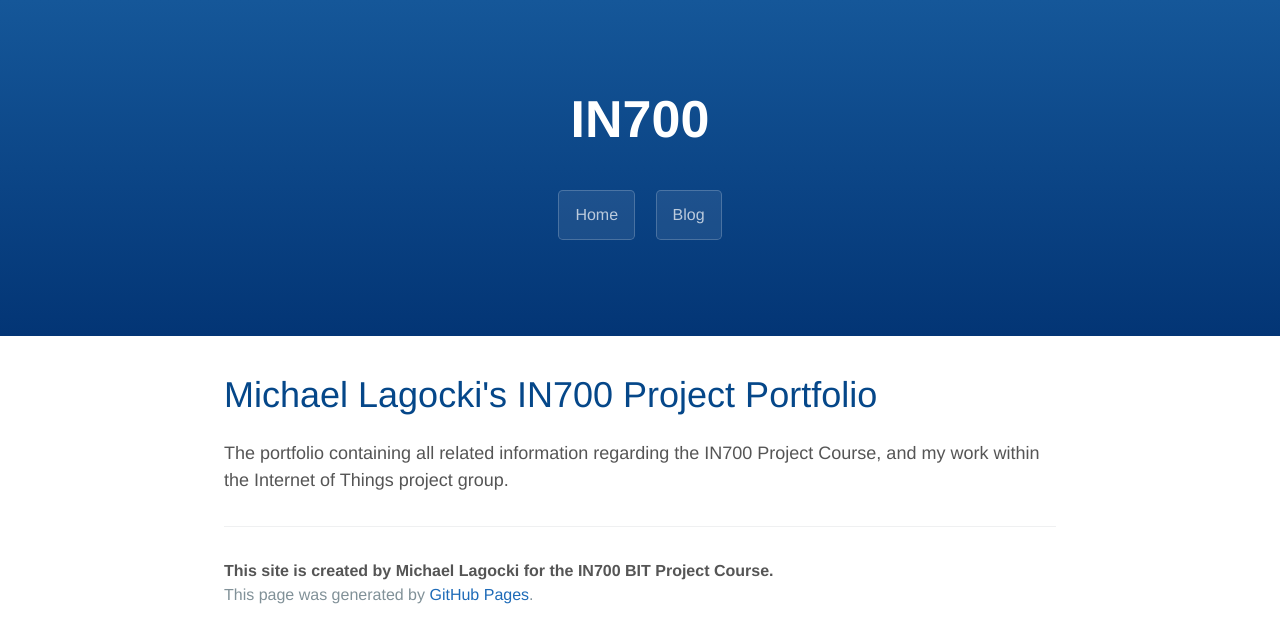
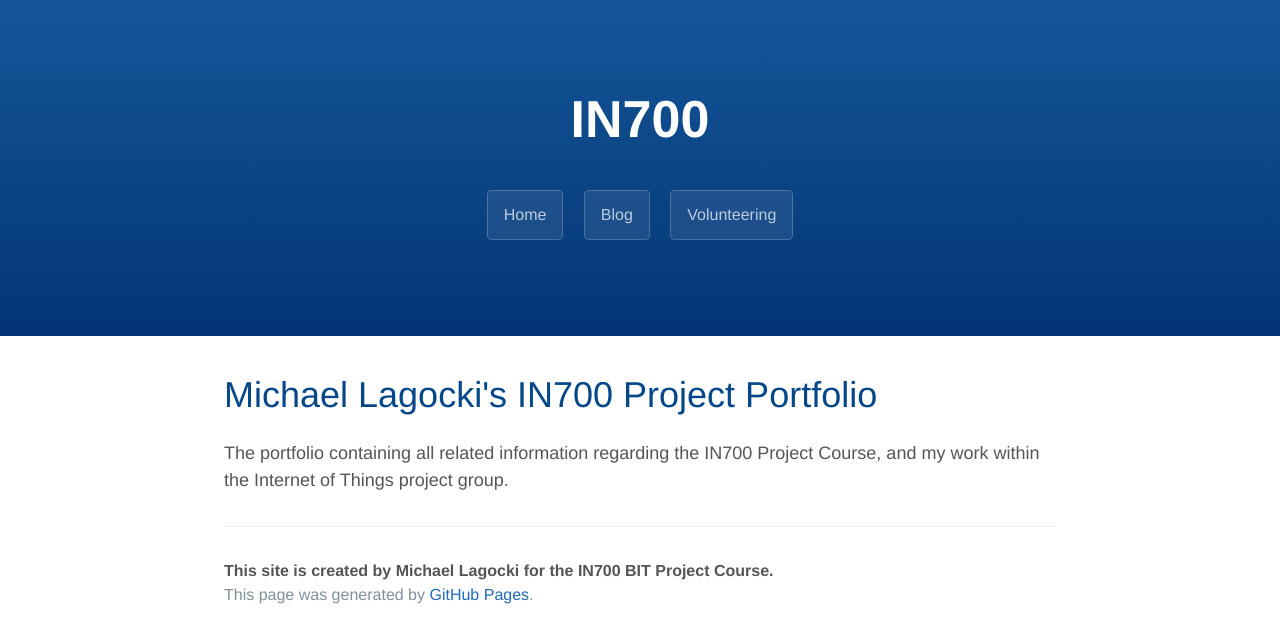
Before and after one commit to kammorne/IN700, a Jekyll site: the page built from index.html, in a window 1280 px wide. Shown: the top 643 px of the page. Built offline with Jekyll 4.4.1, drawn with Linux system fonts in a browser that asks for light colours.

Commit message:
Update page-header.html

```diff
--- a/_includes/page-header.html
+++ b/_includes/page-header.html
@@ -3,4 +3,5 @@
   <h2 class="project-tagline">{{ site.tagline }}</h2>
       <a href="/" class="btn">Home</a>
       <a href="/blog" class="btn">Blog</a>
+      <a href="/volunteering" class="btn">Volunteering</a>
 </section>
```
